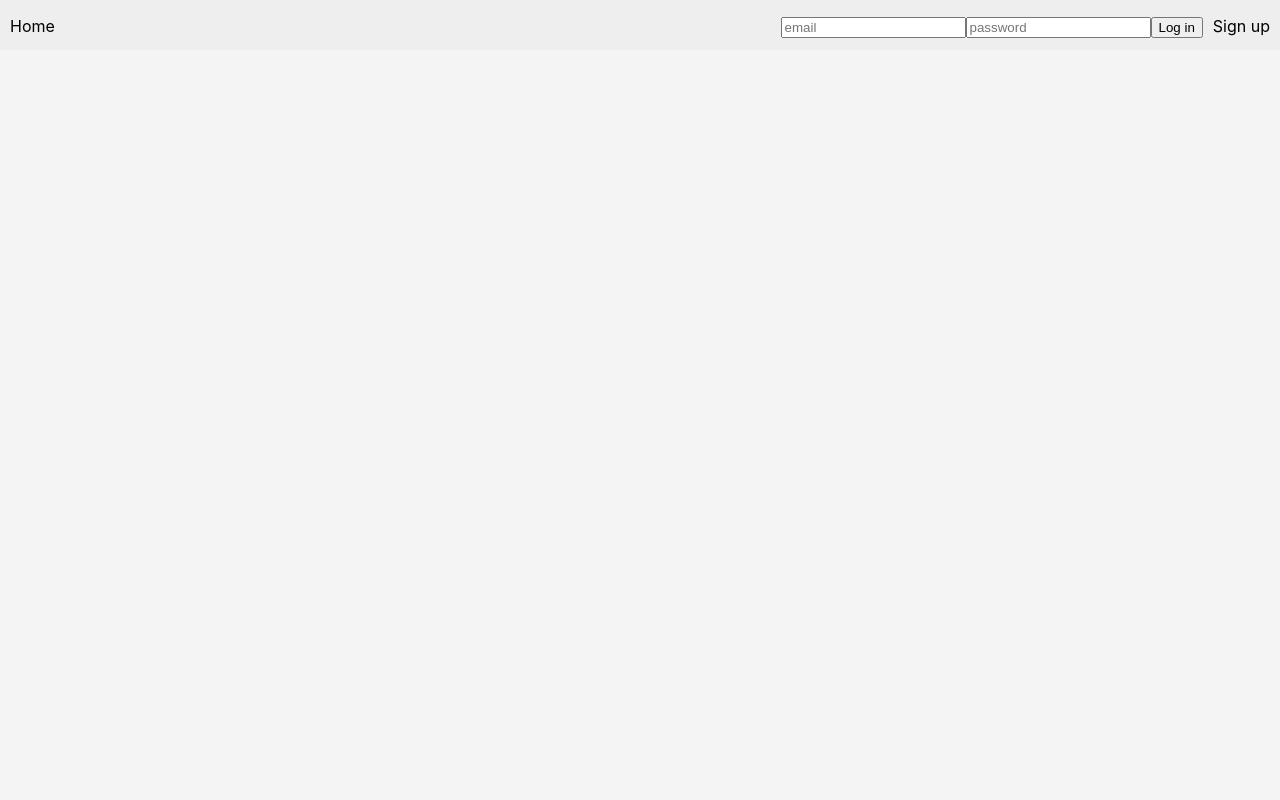
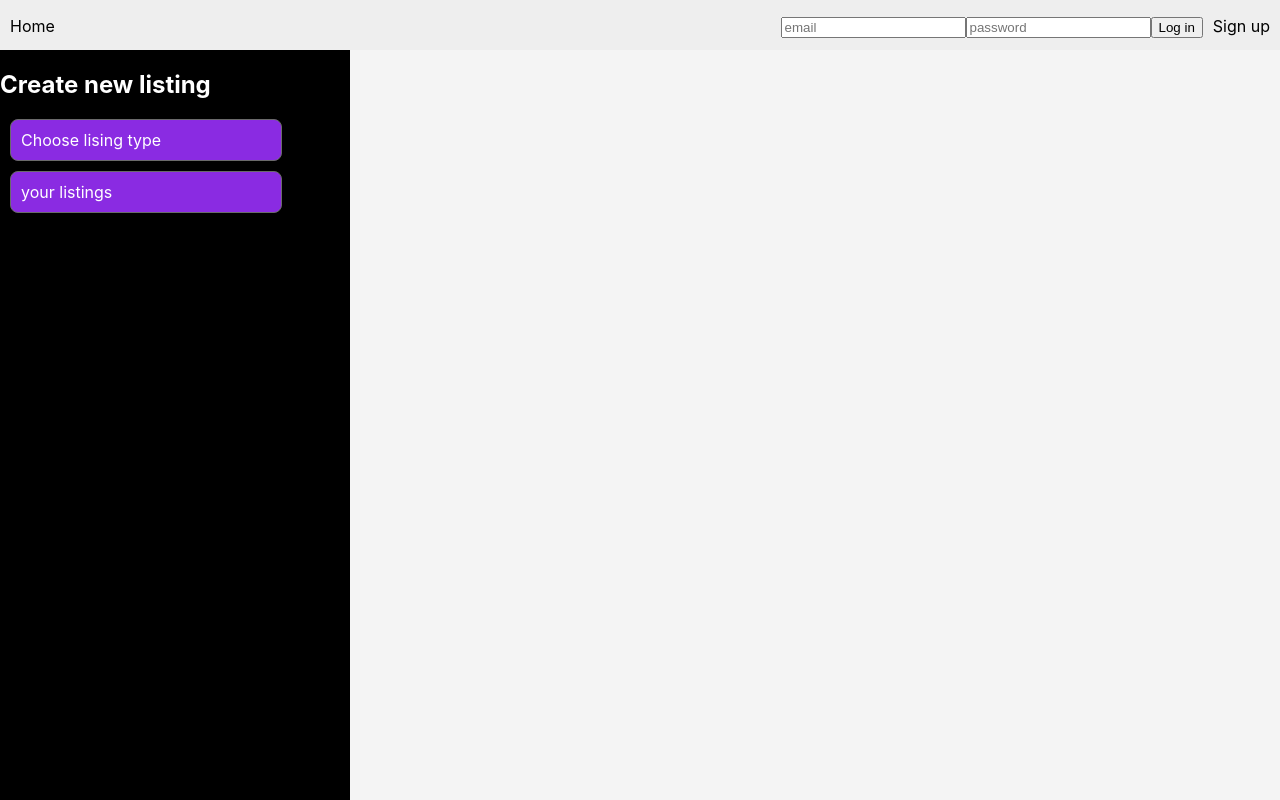
Before and after one commit to Luka7711/test-frontend, a React (Create React App) app: page /browse/createnewlisting in a window 1280 px wide. Built offline with nearby package versions, Linux system fonts and the light colour scheme; no server answers.

Commit message:
browsing create page

```diff
--- a/src/App.js
+++ b/src/App.js
@@ -6,6 +6,7 @@ import Category from "./components/Category";
 import "./App.css";
 import Register from "./components/Forms/Register";
 import Home from "./components/Home";
+import Create from "./components/Create";
 
 const Space = () => {
   return <div style={{ marginTop: "50px" }}></div>;
@@ -57,6 +58,7 @@ const App = () => {
               <Register setLogged={setLogged} setUserId={setUserId} />
             )}
           />
+          <Route path="/browse/createnewlisting" render={() => <Create />} />
         </Switch>
       </Router>
     </div>
--- /dev/null
+++ b/src/components/Create.js
@@ -0,0 +1,14 @@
+import VerticalList from "./VerticalList";
+
+const Create = () => {
+  const links = ["Choose lising type", "your listings"];
+  const header = <h2>Create new listing</h2>;
+  return (
+    <div className="main-sidebar">
+      {header}
+      <VerticalList links={links} />
+    </div>
+  );
+};
+
+export default Create;
--- a/src/components/Forms/Register.js
+++ b/src/components/Forms/Register.js
@@ -72,7 +72,7 @@ const Register = ({ setLogged, setUserId }) => {
         <div>
           <input
             type="text"
-            placeholder="email"
+            placeholder="Email"
             onChange={(e) => setEmail(e.target.value)}
             value={email}
             className="input-all"
@@ -81,7 +81,7 @@ const Register = ({ setLogged, setUserId }) => {
         <div>
           <input
             type="text"
-            placeholder="password"
+            placeholder="Password"
             onChange={(e) => setPassword(e.target.value)}
             value={password}
             className="input-all"
```
Also changed, not shown: src/components/Forms/Login.js (added).
